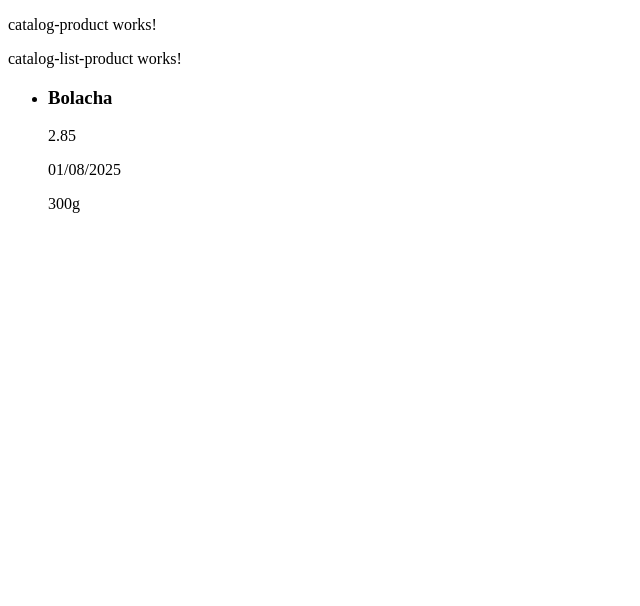
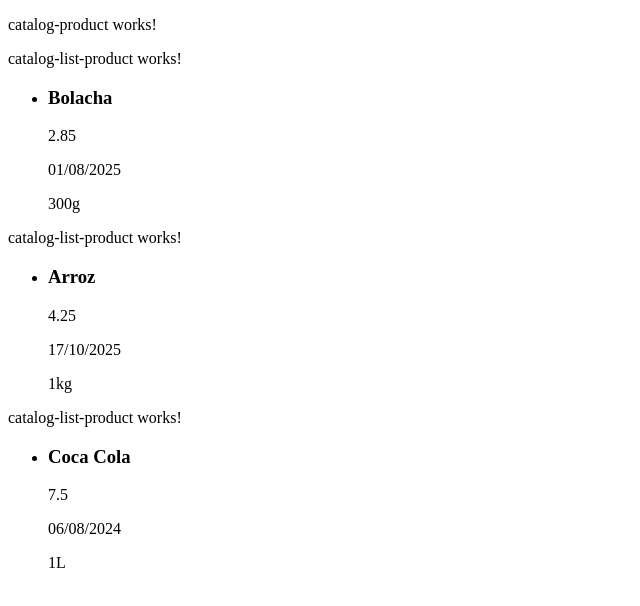
Before and after one commit to JoseWenned/CartHand-Software-Frontend-JoseWenned, an Angular app in the folder CartHand-Frontend/: page /catalogProduct in a window 1280 px wide. Shown: the top 606 px of the page, without its empty margins (0-640 px from the left). Built offline with nearby package versions, Linux system fonts and the light colour scheme.

Commit message:
feat: creating list product in page catalog product

```diff
--- a/CartHand-Frontend/src/app/pages/catalog-product/catalog-product.component.html
+++ b/CartHand-Frontend/src/app/pages/catalog-product/catalog-product.component.html
@@ -1,10 +1,12 @@
 <p>catalog-product works!</p>
 <app-catalog-list-product
 
-[name]="product.name"
-[price]="product.price"
-[dateOfValidated]="product.dateOfValidated"
-[unitOfMeasurement]="product.unitOfMeasurement"
+    *ngFor="let item of ListProduct"
+
+    [name]="item.name"
+    [price]="item.price"
+    [dateOfValidated]="item.dateOfValidated"
+    [unitOfMeasurement]="item.unitOfMeasurement"
 
 >
 </app-catalog-list-product>
--- a/CartHand-Frontend/src/app/pages/catalog-product/catalog-product.component.ts
+++ b/CartHand-Frontend/src/app/pages/catalog-product/catalog-product.component.ts
@@ -1,22 +1,45 @@
 import { Component } from '@angular/core';
 import { CatalogListProductComponent } from '../../components/catalog-list-product/catalog-list-product.component';
+import { CommonModule } from '@angular/common';
 
 @Component({
   selector: 'app-catalog-product',
   standalone: true,
-  imports: [CatalogListProductComponent],
+  imports: [CommonModule, CatalogListProductComponent],
   templateUrl: './catalog-product.component.html',
   styleUrl: './catalog-product.component.scss'
 })
 export class CatalogProductComponent {
 
-  product = {
+  ListProduct = [
 
-    name: "Bolacha",
-    price: 2.85,
-    dateOfValidated: "01/08/2025",
-    unitOfMeasurement: "300g"
+    {
 
-  }
+      name: "Bolacha",
+      price: 2.85,
+      dateOfValidated: "01/08/2025",
+      unitOfMeasurement: "300g"
+
+    },
+
+    {
+
+      name: "Arroz",
+      price: 4.25,
+      dateOfValidated: "17/10/2025",
+      unitOfMeasurement: "1kg"
+
+    },
+
+    {
+
+      name: "Coca Cola",
+      price: 7.50,
+      dateOfValidated: "06/08/2024",
+      unitOfMeasurement: "1L"
+
+    }
+
+  ]
 
 }
```
